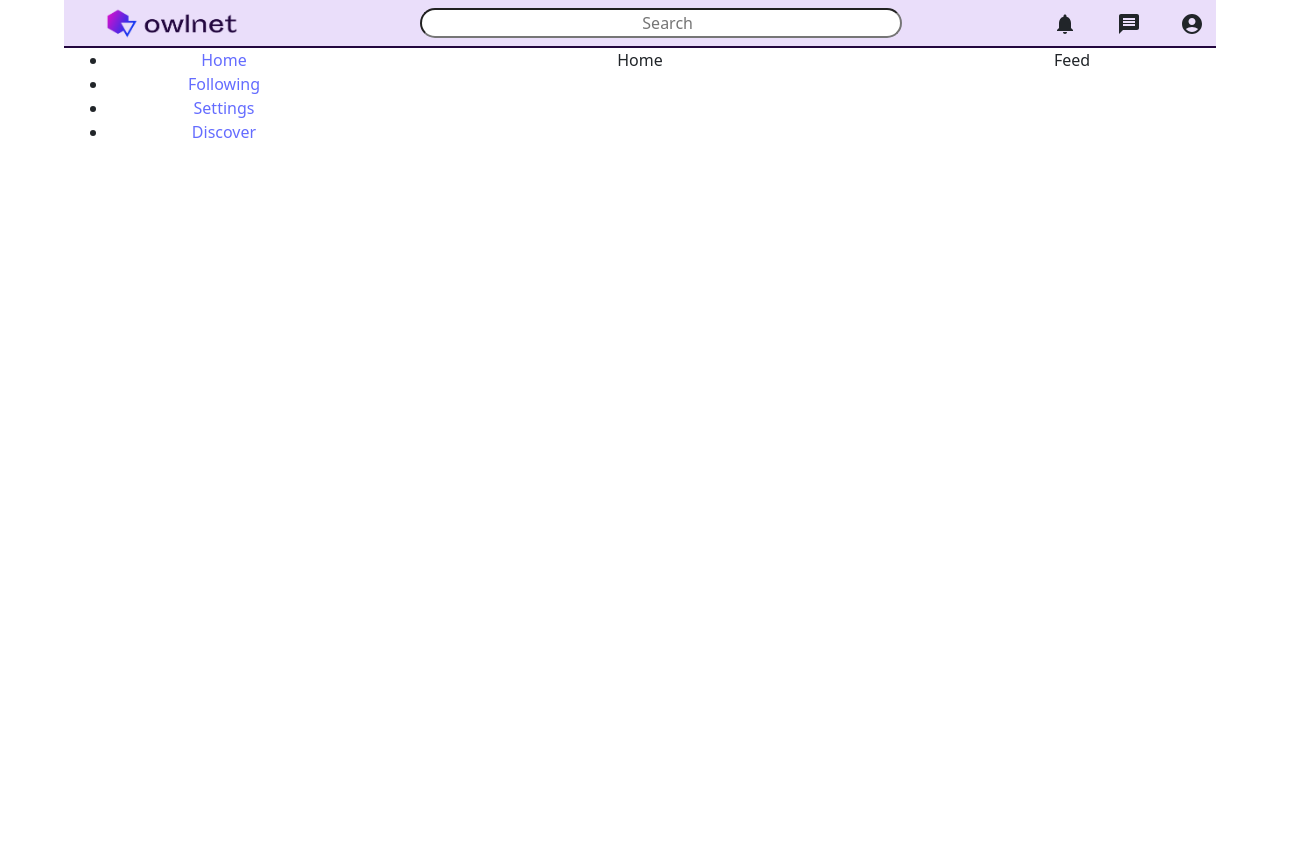
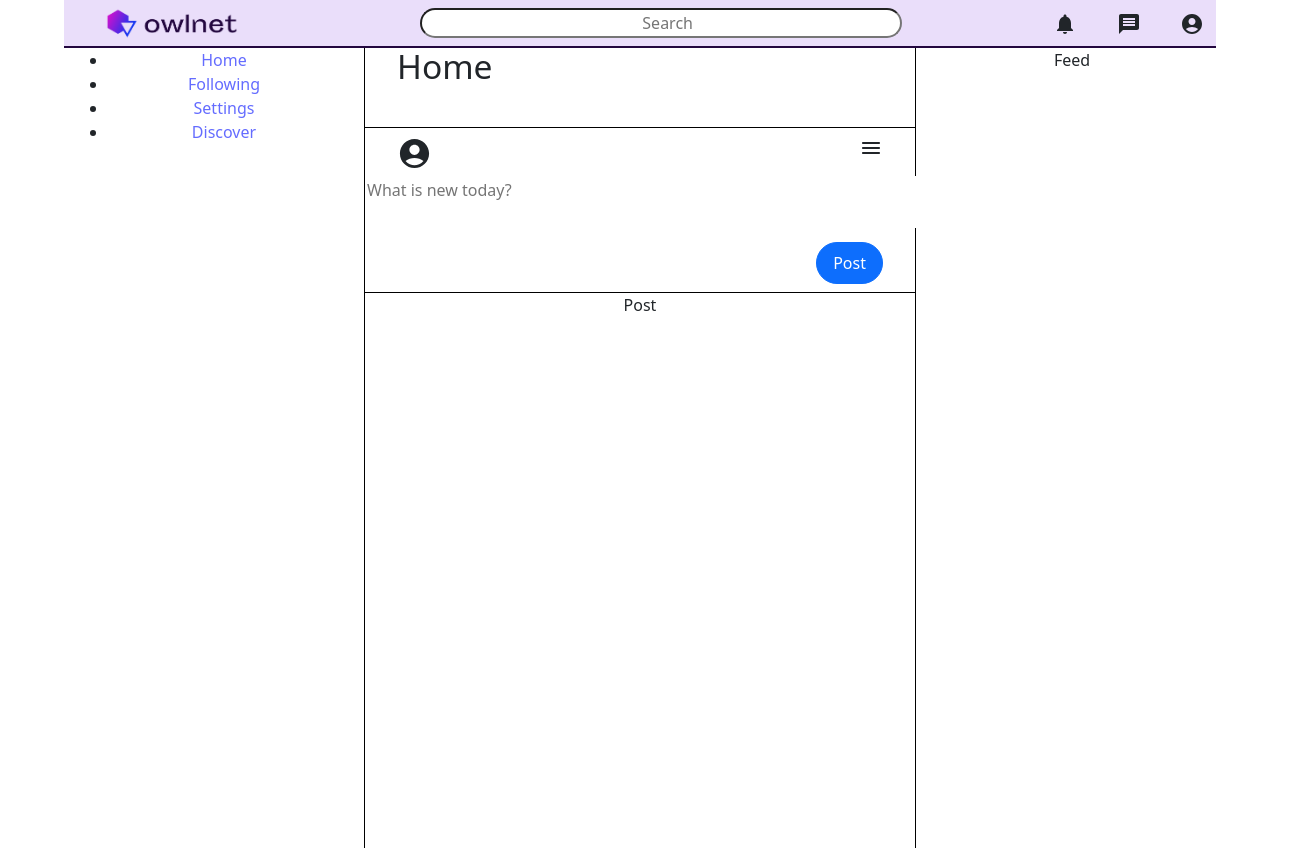
Before and after one commit to j-m-smith426/Owlnet-js, a React (Vite) app: page / in a window 1280 px wide. Shown: the whole page, 1308 px wide, since content can reach past the window. Before the commit the page ends 800 px from the top, so only its background shows below. Built offline with nearby package versions, Linux system fonts and the light colour scheme.

Commit message:
Created layout of new post and Home components

```diff
--- /dev/null
+++ b/src/components/Home/Home.css
@@ -0,0 +1,60 @@
+.title_block {
+    border-bottom: 1px solid black;
+    height: 5rem;
+    text-align: left;
+    padding-left: 2rem;
+    position: sticky;
+}
+
+.content_container {
+    display: block;
+    position: relative;
+    height: 100vh;
+    border-left: 1px solid black;
+    border-right: 1px solid black;
+}
+
+.new_post {
+    display: block;
+    min-height: 7rem;
+    border-bottom: 1px solid black;
+}
+
+.title_bar_post {
+    display: flex;
+    flex-direction: row;
+    justify-content: space-between;
+    padding: 0 2rem;
+    padding-top: .5rem;
+    height: 3rem
+}
+
+.borderless {
+            border: none;
+            overflow: auto;
+            outline: none;
+
+            -webkit-box-shadow: none;
+            -moz-box-shadow: none;
+            box-shadow: none;
+
+            resize: none;
+            /*remove the resize handle on the bottom right*/
+
+}
+
+.text_entry {
+    padding-bottom: .5rem;
+}
+
+.rounded {
+    border-radius: 10rem !important;
+    padding: .5rem 1rem;
+}
+.inserts {
+    display: flex;
+    flex-direction: row-reverse;
+    justify-content: flex-start;
+    padding-right: 2rem;
+    padding-bottom: 0.5rem;
+}
--- a/src/components/Home/Home.jsx
+++ b/src/components/Home/Home.jsx
@@ -1,8 +1,17 @@
 import React from 'react'
-
+import "./Home.css"
+import NewPost from '../Post/NewPost/NewPost'
 const Home = () => {
   return (
-    <div>Home</div>
+    <div className='content_container'>
+      <div className="title_block">
+        <h1>Home</h1>
+      </div>
+      <div className="new_post">
+        <NewPost />
+      </div>
+      <div className="post">Post</div>
+    </div>
   )
 }
 
--- /dev/null
+++ b/src/components/Post/NewPost/NewPost.jsx
@@ -0,0 +1,22 @@
+import React from 'react'
+
+import AccountCircleRoundedIcon from '@mui/icons-material/AccountCircleRounded';
+import MenuRoundedIcon from '@mui/icons-material/MenuRounded';
+const NewPost = () => {
+  return (
+    <>
+        <div className="title_bar_post">
+            <AccountCircleRoundedIcon fontSize='large'/>
+            <MenuRoundedIcon />
+        </div>
+        <div className="text_entry">
+            <textarea className='borderless' cols={100} placeholder='What is new today?'/>
+        </div>
+        <div className="inserts">
+            <button type='button' className="btn btn-primary rounded">Post</button>
+        </div>
+    </>
+  )
+}
+
+export default NewPost
--- a/src/index.css
+++ b/src/index.css
@@ -38,7 +38,7 @@ body {
 }
 
 h1 {
-  font-size: 3.2em;
+  font-size: 2.1em;
   line-height: 1.1;
 }
 
```
